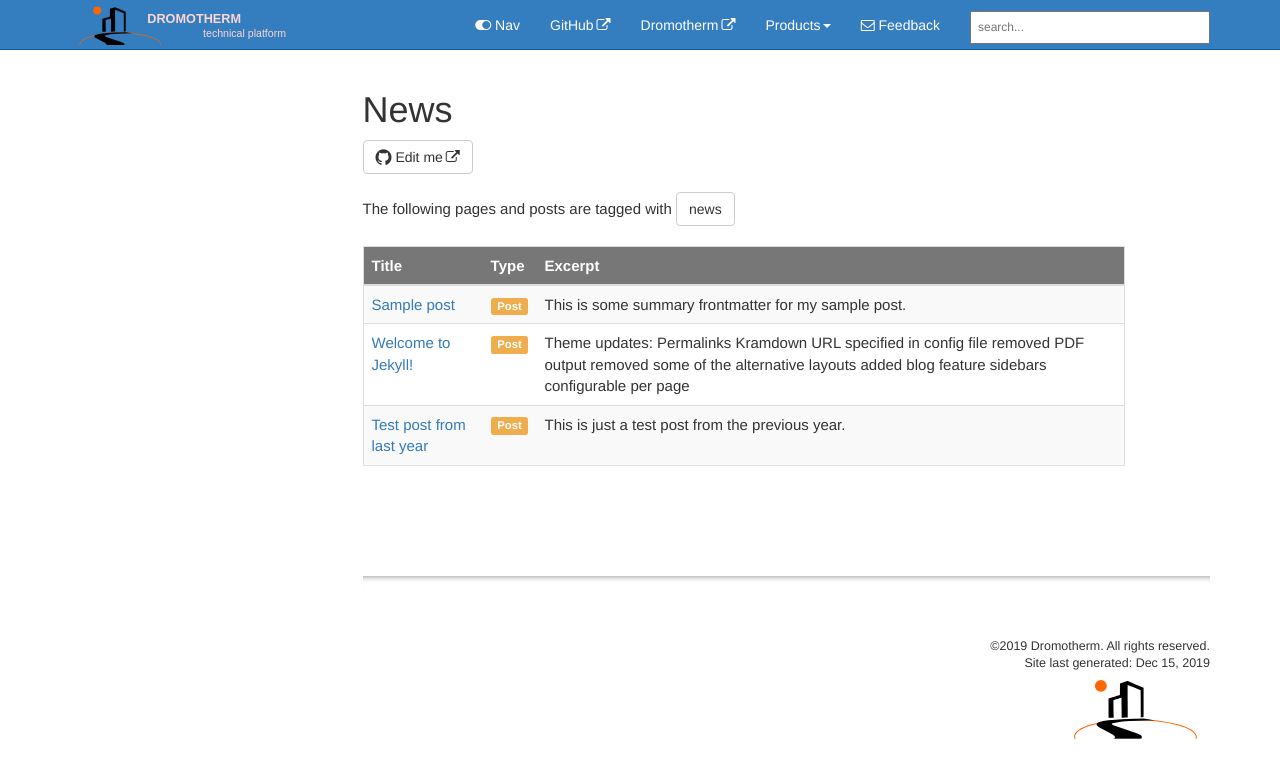
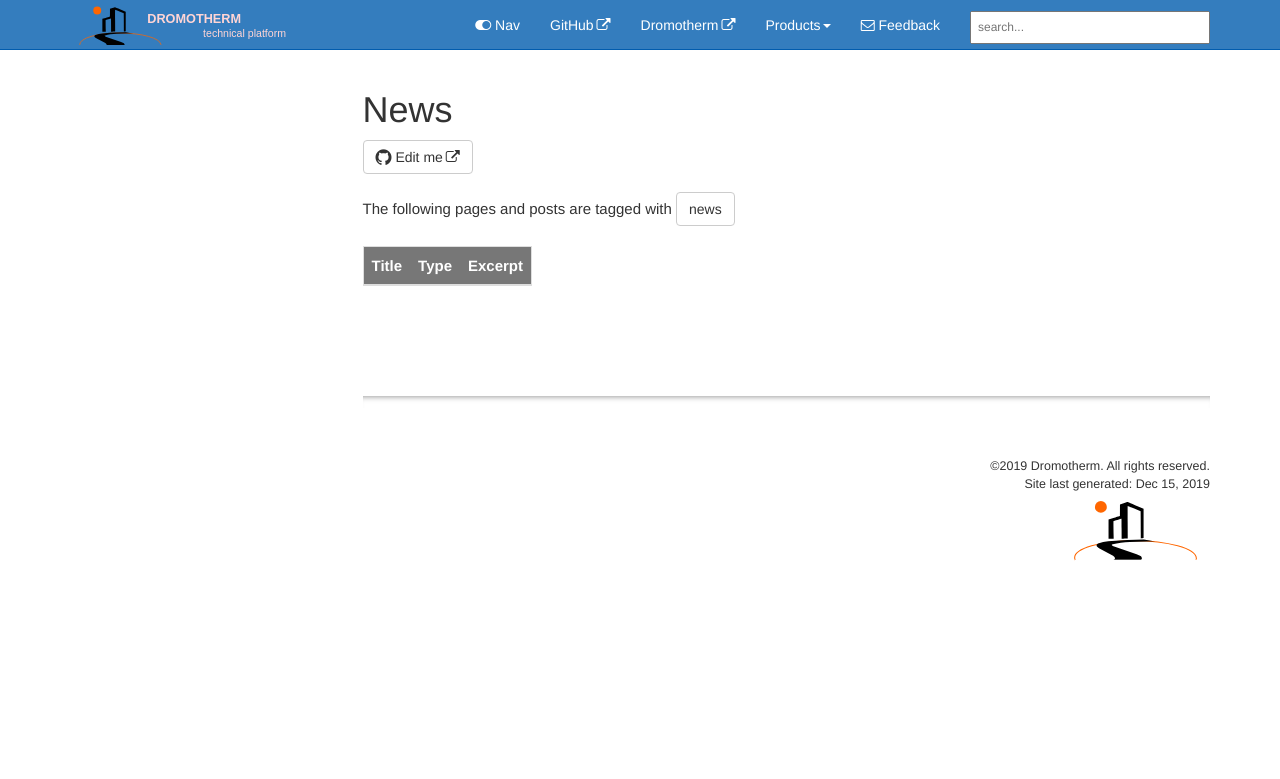
Before and after one commit to dromotherm/documentation, a Jekyll site: the page built from pages/tags/tag_news.md, in a window 1280 px wide. Shown: the top 779 px of the page. Built offline with Jekyll 4.4.1, drawn with Linux system fonts in a browser that asks for light colours; comment, search, counter and statistics services are not loaded.

Commit message:
cleaning - next

```diff
--- a/_config.yml
+++ b/_config.yml
@@ -96,7 +96,7 @@
       layout: "post"
       comments: true
       search: true
-      sidebar: home_sidebar
+      sidebar: themis_sidebar
       topnav: topnav
 
 # these are defaults used for the frontmatter for these file types
--- a/_posts/2015-04-12-test-post-last-year.md
+++ /dev/null
@@ -1,10 +0,0 @@
----
-title:  "Test post from last year"
-categories: jekyll update
-permalink: test-post-from-last-year.html
-tags: [news]
----
-
-This is just a test post from the previous year.
-
-{% include links.html %}
--- a/_posts/2016-02-24-first-post.md
+++ /dev/null
@@ -1,19 +0,0 @@
----
-title:  "Welcome to Jekyll!"
-categories: jekyll update
-permalink: myupdate.html
-tags: [news]
----
-
-
-Theme updates:
-
-- Permalinks
-- Kramdown
-- URL specified in config file
-- removed PDF output
-- removed some of the alternative layouts
-- added blog feature
-- sidebars configurable per page
-
-{% include links.html %}
--- a/_posts/2016-02-26-sample-post-jekyll.md
+++ /dev/null
@@ -1,17 +0,0 @@
----
-title:  "Sample post"
-published: true
-permalink: samplepost.html
-summary: "This is some summary frontmatter for my sample post."
-tags: [news, getting_started]
----
-
-Lorem Ipsum is simply dummy text of the printing and typesetting industry. Lorem Ipsum has been the industry's standard dummy text ever since the 1500s, when an unknown printer took a galley of type and scrambled it to make a type specimen book. It has survived not only five centuries
-
-## Heading
-
-but also the leap into electronic typesetting, remaining essentially unchanged. It was popularised in the 1960s with the release of Letraset sheets containing Lorem Ipsum passages, and more recently with desktop publishing software like Aldus PageMaker including versions of Lorem Ipsum.
-
-Lorem Ipsum is simply dummy text of the printing and typesetting industry. Lorem Ipsum has been the industry's standard dummy text ever since the 1500s, when an unknown printer took a galley of type and scrambled it to make a type specimen book. It has survived not only five centuries
-
-{% include links.html %}
--- a/search.json
+++ b/search.json
@@ -5,8 +5,8 @@
 ---
 
 [
-{% for page in site.html_pages %}
-{% unless page.search == "exclude" %}
+{% assign allpages=site.html_pages | where:"search", "true" %}
+{% for page in allpages %}
 {
 "title": "{{ page.title | escape }}",
 "tags": "{{ page.tags }}",
@@ -14,12 +14,11 @@
 "url": "{{ page.url | remove: "/"}}",
 "summary": "{{page.summary | strip }}"
 }
-{% unless forloop.last and site.posts.size < 1 %},{% endunless %}
-{% endunless %}
+{% unless forloop.last %},{% endunless %}
 {% endfor %}
 
+{% if site.posts.size >= 1 %}
 {% for post in site.posts %}
-
 {
 "title": "{{ post.title | escape }}",
 "tags": "{{ post.tags }}",
@@ -29,5 +28,5 @@
 }
 {% unless forloop.last %},{% endunless %}
 {% endfor %}
-
+{% endif %}
 ]
```
Also changed, not shown: _data/glossary.yml (+4 -10 lines), index.md (+6 -0 lines).
